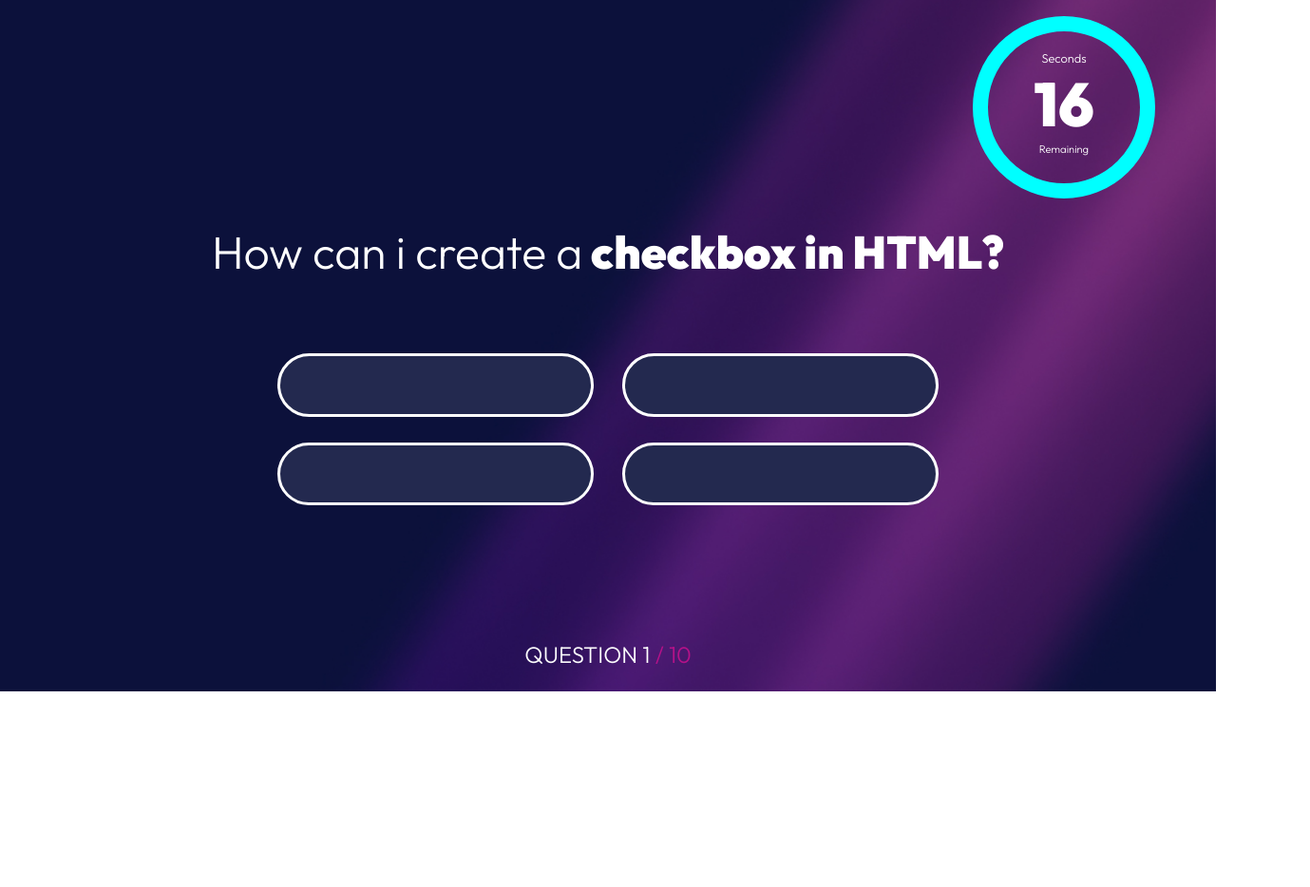
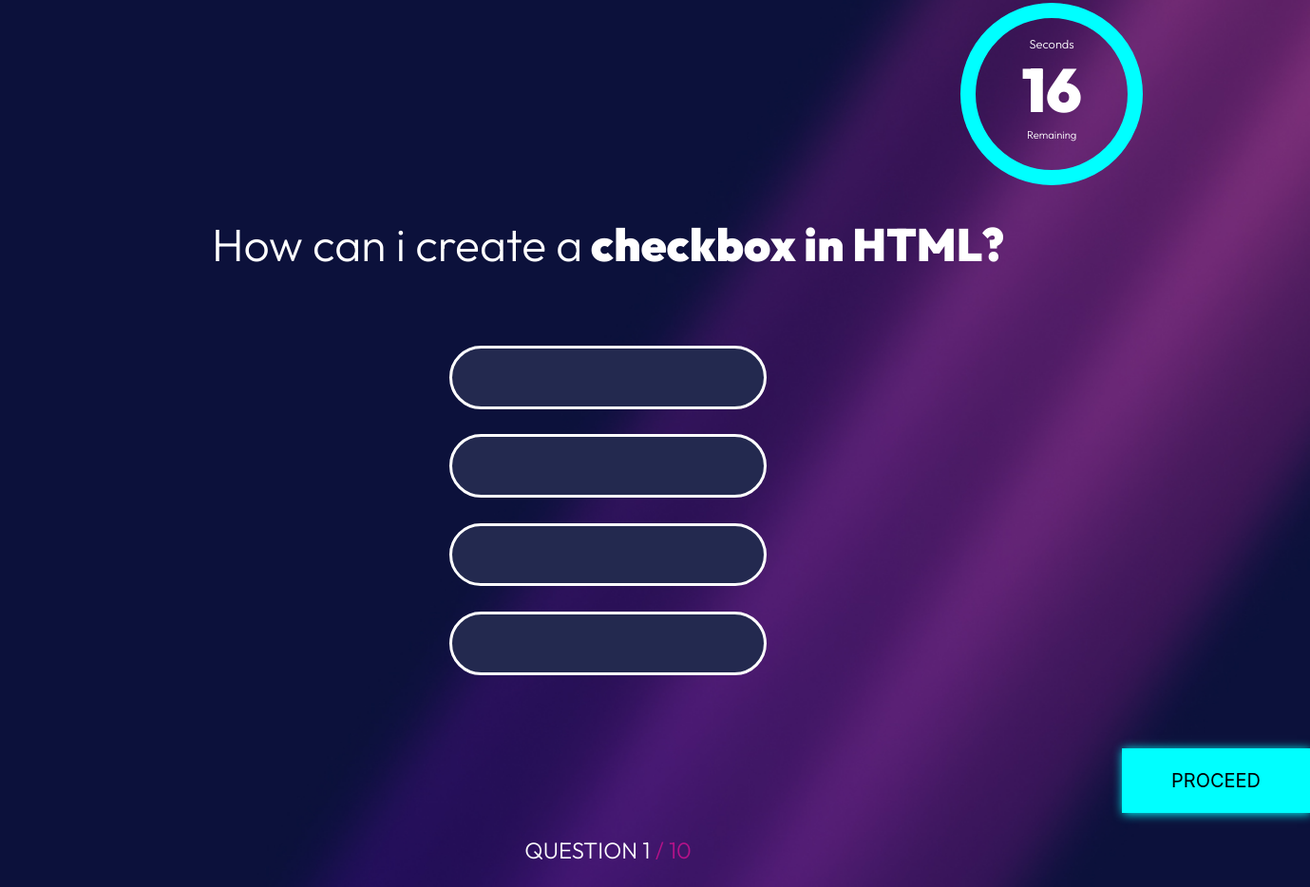
Before and after one commit to Raulanthropos/benchmark-project, a plain HTML site: page benchmark.html in a window 1280 px wide. Shown: the part 100-1034 px from the top of the page at 95% size, 1379 px wide, since content can reach past the window. Before the commit the page ends 828 px from the top, so only its background shows below. Drawn offline with Linux system fonts and the light colour scheme.

Commit message:
added button

```diff
--- a/benchmark.css
+++ b/benchmark.css
@@ -10,7 +10,7 @@ body {
   font-family: Outfit;
 }
 #epicode-logo {
-  width: 20%;
+  width: 15%;
   margin-right: 70%;
   margin-top: 3%;
 }
@@ -18,13 +18,12 @@ body {
 #html-checkbox {
   font-weight: 900;
   font-size: 3em;
-  margin-top: 2%;
 }
 #button-container {
   margin-block: 5%;
-  margin-inline: 10%;
+  margin-inline: 30%;
 }
-button {
+.butt {
   width: 25em;
   height: 5em;
   border: solid white;
@@ -35,20 +34,20 @@ button {
   text-align: center;
   color: white;
 }
-button:hover {
+.butt:hover {
   cursor: pointer;
   background-color: #b50189;
 }
 #questions {
-  margin-top: 10%;
+  margin-top: 1%;
   font-size: x-large;
 }
 #in-html {
   font-weight: 900;
 }
 #timer {
-  margin-left: 80%;
-  margin-right: 5%;
+  position: relative;
+  left: 79%;
   width: 10em;
   height: 10em;
   border-radius: 50%;
@@ -77,3 +76,16 @@ h3 {
 #create {
   font-weight: 100;
 }
+
+#proceed-button {
+  position: relative;
+  left: 40rem;
+  right: auto;
+  font-family: "Inter", sans-serif;
+  font-size: 20px;
+  padding: 20px 50px;
+  background-color: #00ffff;
+  cursor: pointer;
+  box-shadow: 1px 1px 10px cyan;
+  border-color: transparent;
+}
--- a/benchmark.html
+++ b/benchmark.html
@@ -21,10 +21,13 @@
       </h1>
     </div>
     <div id="button-container">
-      <button></button>
-      <button></button>
-      <button></button>
-      <button></button>
+      <button class="butt"></button>
+      <button class="butt"></button>
+      <button class="butt"></button>
+      <button class="butt"></button>
+    </div>
+    <div>
+      <button id="proceed-button">PROCEED</button>
     </div>
     <div id="questions">
       <p>QUESTION 1<span id="quest-number"> / 10</span></p>
```
